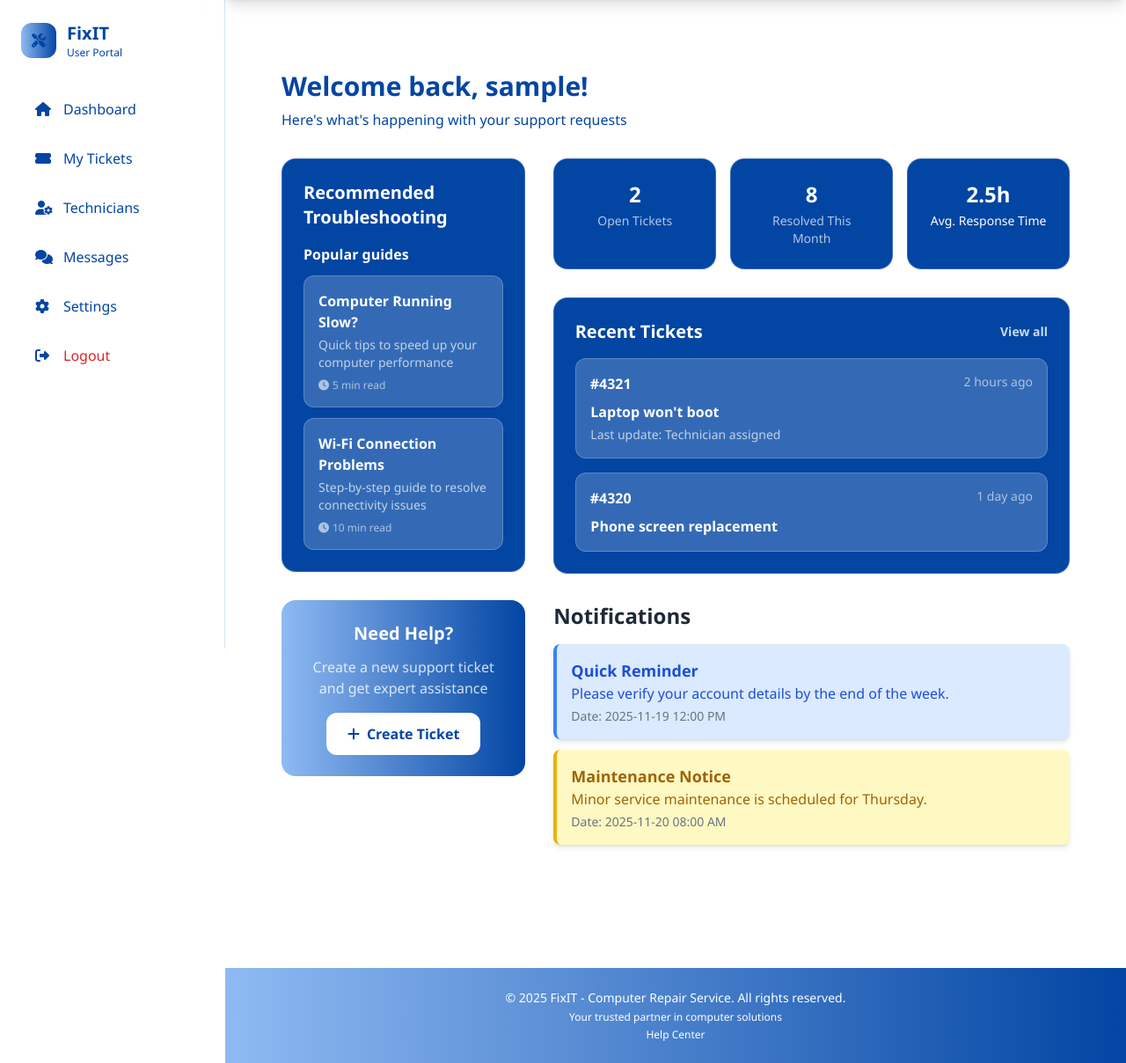
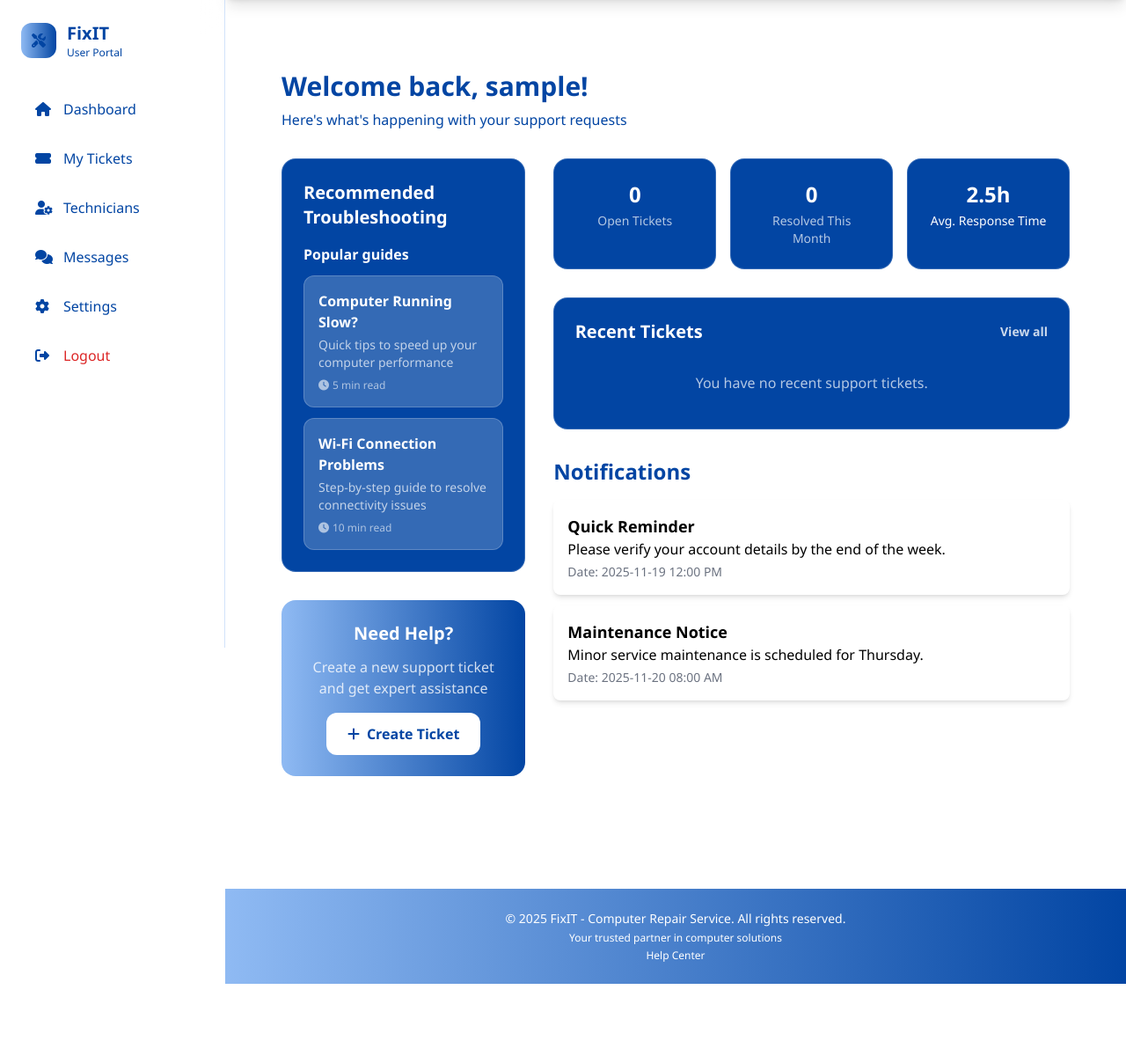
Before and after one commit to Real-mon/CSIT327-G7-FixIT, a Django app: page /accounts/user-dashboard/ in a window 1280 px wide. Shown: the part 64-1272 px from the top of the page at 88% size. After the commit the page ends 1182 px from the top, so only its background shows below. Run offline with Django 5.2, Linux system fonts and the light colour scheme; the visitor is signed in with stand-in values (Sample User, id 1); data comes from the database, SQL or seed files in the repository; some libraries are stand-ins or nearby versions.

Commit message:
Implemented dynamic dashboard for created tickets both user and technician

```diff
--- a/accounts/urls.py
+++ b/accounts/urls.py
@@ -67,4 +67,5 @@
     #DELETE TICKET
 path('ticket/<int:ticket_id>/delete/', views.delete_ticket, name='delete_ticket'),
 
+
 ]
--- a/accounts/views.py
+++ b/accounts/views.py
@@ -2213,24 +2213,25 @@
     return render(request, 'dashboard/technician_dashboard.html', context)
 
 
-
-
-
-
-
-
-
-
-
-
-
-
-
+from django.contrib.auth.decorators import login_required
+from django.shortcuts import render, redirect
+from django.contrib import messages
+from django.utils import timezone
+from .models import UserProfile, CreateTicket  # <-- Ensure CreateTicket is imported
+
+from django.contrib.auth.decorators import login_required
+from django.shortcuts import render, redirect
+from django.contrib import messages
+from django.utils import timezone
+
+
+# Assuming CreateTicket, UserProfile are imported from .models
+# Assuming User is imported if needed, and timezone is imported.
 
 @login_required
 def user_dashboard_view(request):
     """
-    Display user dashboard
+    Display user dashboard and user-specific ticket data.
     """
     user = request.user
 
@@ -2248,10 +2249,59 @@
         messages.info(request, 'Redirecting to technician dashboard.')
         return redirect('technician_dashboard')
 
+    # --- TICKET DATA ---
+
+    # Base Queryset for the user
+    user_tickets_queryset = CreateTicket.objects.filter(user=user)
+
+    # 1. Fetch Recent Tickets (Last 2)
+    recent_tickets = user_tickets_queryset.order_by('-created_at')[:2]
+
+    # 2. Calculate Quick Stats
+
+    # Define the start of the current month
+    now = timezone.now()
+    start_of_month = now.replace(day=1, hour=0, minute=0, second=0, microsecond=0)
+
+    # NEW CONTEXT: Total Tickets Created
+    total_tickets_created = user_tickets_queryset.count()
+
+    # Open Tickets (Assumes statuses like 'New', 'Assigned', 'In Progress' are considered open)
+    open_tickets_count = user_tickets_queryset.filter(
+        status__in=['New', 'Assigned', 'In Progress']
+    ).count()
+
+    # Resolved This Month (Assumes status 'Resolved' and a 'resolved_at' field)
+    resolved_this_month_count = user_tickets_queryset.filter(
+        status='Resolved',
+        # resolved_at__gte=start_of_month # Uncomment if you have a resolved_at field
+    ).count()
+
+    # Avg. Response Time (Placeholder - complex calculation)
+    avg_response_time_display = "2.5h"
+
+    # 3. Static Notification Data (Matching your template's hardcoded values)
+    notifications = [
+        {'type': 'Quick Reminder', 'message': 'Please verify your account details by the end of the week.',
+         'date_time': '2025-11-19 12:00 PM', 'style': 'blue'},
+        {'type': 'Maintenance Notice', 'message': 'Minor service maintenance is scheduled for Thursday.',
+         'date_time': '2025-11-20 08:00 AM', 'style': 'yellow'},
+    ]
+
     context = {
         'user': user,
         'profile': profile,
-        'title': 'User Dashboard - FixIT'
+        'title': 'User Dashboard - FixIT',
+
+        # New Context for Tickets and Stats
+        'recent_tickets': recent_tickets,
+        'open_tickets_count': open_tickets_count,
+        'resolved_this_month_count': resolved_this_month_count,
+        'avg_response_time_display': avg_response_time_display,
+        'notifications': notifications,
+
+        # ADDED VARIABLE
+        'total_tickets_created': total_tickets_created,
     }
     return render(request, 'dashboard/user_dashboard.html', context)
 
@@ -3039,3 +3089,57 @@
 
     messages.success(request, 'Thank you for your feedback!')
     return redirect('my_tickets')
+
+
+# views.py (Technician side)
+from django.shortcuts import get_object_or_404, redirect
+from django.contrib import messages
+from django.db import transaction  # Import transaction for safety
+
+
+def accept_request_view(request, request_id):
+    # Ensure the user is authenticated and has a technician profile
+    if not request.user.is_authenticated or not hasattr(request.user,
+                                                        'profile') or not request.user.profile.is_technician:
+        messages.error(request, "Access denied. You must be an authorized technician.")
+        return redirect('home')
+
+    assistance_request = get_object_or_404(AssistanceRequest, id=request_id)
+
+    # Access the Django User object attached to the Technician profile
+    technician_user = assistance_request.technician.user
+
+    # 1. Security Check: Ensure the logged-in user is the technician named in the request
+    if technician_user != request.user:
+        messages.error(request, "You are not authorized to accept this request.")
+        return redirect('technician_dashboard')
+
+    # 2. Status Check: Ensure the ticket's underlying status is compatible
+    if assistance_request.status == 'pending':
+
+        # Use a database transaction to ensure both updates happen successfully, or neither does.
+        with transaction.atomic():
+
+            # a. Update the AssistanceRequest status
+            assistance_request.status = 'accepted'
+            assistance_request.save()
+
+            # b. Update the main CreateTicket
+            ticket = assistance_request.ticket
+
+            # CRITICAL CHANGE: Assign the Django User object
+            ticket.technician = technician_user
+            ticket.status = 'assigned'
+            ticket.save()
+
+            # c. OPTIONAL: Reject any other pending requests for this same ticket
+            AssistanceRequest.objects.filter(
+                ticket=ticket,
+                status='pending'
+            ).exclude(id=request_id).update(status='rejected')
+
+        messages.success(request, f"Ticket #{ticket.id} has been successfully assigned to you.")
+    else:
+        messages.error(request, "This request has already been handled or is invalid.")
+
+    return redirect('technician_dashboard')
--- a/templates/dashboard/technician_dashboard.html
+++ b/templates/dashboard/technician_dashboard.html
@@ -33,14 +33,14 @@
             <div class="max-w-6xl mx-auto mb-8 grid grid-cols-1 md:grid-cols-2 lg:grid-cols-4 gap-6">
                 <!-- Active Tickets -->
                 <div class="bg-white rounded-2xl shadow-lg border border-[#8fbaf3]/20 p-6">
-                    <div class="text-3xl font-bold text-[#0245a3] mb-2">10</div>
+                    <div class="text-3xl font-bold text-[#0245a3] mb-2">{{ total_tickets }}</div>
                     <div class="text-lg font-medium text-[#0245a3]">Active Tickets</div>
                     <div class="text-sm text-[#0245a3]/70 mt-1">Tickets requiring attention</div>
                 </div>
 
                 <!-- Resolved Tickets -->
                 <div class="bg-white rounded-2xl shadow-lg border border-[#8fbaf3]/20 p-6">
-                    <div class="text-3xl font-bold text-[#0245a3] mb-2">47</div>
+                    <div class="text-3xl font-bold text-[#0245a3] mb-2">{{ resolved_tickets }}</div>
                     <div class="text-lg font-medium text-[#0245a3]">Resolved Tickets</div>
                     <div class="text-sm text-[#0245a3]/70 mt-1">Number of tickets successfully closed</div>
                 </div>
--- a/templates/dashboard/user_dashboard.html
+++ b/templates/dashboard/user_dashboard.html
@@ -9,9 +9,7 @@
     <div class="flex">
 
 
-        <!-- Main Content -->
         <div class="flex-1 p-8">
-            <!-- Welcome Header -->
             <div class="mb-8">
                 <h1 class="text-3xl font-bold text-[#0245a3] mb-2">Welcome back, {{ user.username }}!</h1>
                 <p class="text-[#0245a3]">Here's what's happening with your support requests</p>
@@ -22,16 +20,13 @@
 
 
 
-                <!-- Left Column - Troubleshooting & Create Ticket -->
                 <div class="space-y-8">
-                    <!-- Recommended Troubleshooting -->
                     <div class="bg-[#0245a3] backdrop-blur-lg rounded-2xl border border-white/20 p-6">
                         <h2 class="text-xl font-bold text-white mb-4">Recommended Troubleshooting</h2>
                         <div class="space-y-4">
                             <div class="space-y-3">
                                 <h3 class="font-semibold text-white">Popular guides</h3>
 
-                                <!-- Guide 1 -->
                                 <div class="bg-white/20 rounded-xl p-4 border border-white/20">
                                     <h4 class="font-semibold text-white mb-1">Computer Running Slow?</h4>
                                     <p class="text-white/70 text-sm mb-2">Quick tips to speed up your computer performance</p>
@@ -41,7 +36,6 @@
                                     </div>
                                 </div>
 
-                                <!-- Guide 2 -->
                                 <div class="bg-white/20 rounded-xl p-4 border border-white/20">
                                     <h4 class="font-semibold text-white mb-1">Wi-Fi Connection Problems</h4>
                                     <p class="text-white/70 text-sm mb-2">Step-by-step guide to resolve connectivity issues</p>
@@ -54,7 +48,6 @@
                         </div>
                     </div>
 
-                    <!-- Create Ticket -->
                     <div class="bg-gradient-to-r from-[#8fbaf3] to-[#0245a3] rounded-2xl p-6 text-white text-center">
                         <h3 class="text-xl font-bold mb-3">Need Help?</h3>
                         <p class="text-white/80 mb-4">Create a new support ticket and get expert assistance</p>
@@ -66,71 +59,72 @@
                     </div>
                 </div>
 
-                <!-- Right Column - Stats & Recent Tickets -->
                 <div class="lg:col-span-2 space-y-8">
-                    <!-- Quick Stats -->
                     <div class="grid grid-cols-3 gap-4">
                         <div class="bg-[#0245a3] backdrop-blur-lg rounded-2xl border border-white/20 p-6 text-center">
-                            <div class="text-2xl font-bold text-white mb-1">2</div>
+                            <div class="text-2xl font-bold text-white mb-1">{{ total_tickets_created }}</div>
                             <div class="text-white/70 text-sm">Open Tickets</div>
                         </div>
                         <div class="bg-[#0245a3] backdrop-blur-lg rounded-2xl border border-white/20 p-6 text-center">
-                            <div class="text-2xl font-bold text-white mb-1">8</div>
+                            <div class="text-2xl font-bold text-white mb-1">{{ resolved_this_month_count }}</div>
                             <div class="text-white/70 text-sm">Resolved This Month</div>
                         </div>
                         <div class="bg-[#0245a3] backdrop-blur-lg rounded-2xl border border-white/20 p-6 text-center">
-                            <div class="text-2xl font-bold text-white mb-1">2.5h</div>
+                            <div class="text-2xl font-bold text-white mb-1">{{ avg_response_time_display }}</div>
                             <div class="text-white text-sm">Avg. Response Time</div>
                         </div>
                     </div>
 
-                    <!-- Recent Tickets -->
                     <div class="bg-[#0245a3] backdrop-blur-lg rounded-2xl border border-white/20 p-6">
                         <div class="flex justify-between items-center mb-4">
                             <h2 class="text-xl font-bold text-white">Recent Tickets</h2>
                             <a href="{% url 'my_tickets' %}" class="text-white/80 hover:text-white text-sm font-semibold">View all</a>
                         </div>
                         <div class="space-y-4">
-                            <!-- Ticket 1 -->
+                            {% for ticket in recent_tickets %}
                             <div class="bg-white/20 rounded-xl p-4 border border-white/20">
                                 <div class="flex justify-between items-start mb-2">
-                                    <div class="font-semibold text-white">#4321</div>
-                                    <div class="text-white/60 text-sm">2 hours ago</div>
+                                    <div class="font-semibold text-white">#{{ ticket.id }}</div>
+                                    <div class="text-white/60 text-sm">{{ ticket.created_at|timesince }} ago</div>
                                 </div>
-                                <h4 class="font-semibold text-white mb-1">Laptop won't boot</h4>
-                                <p class="text-white/70 text-sm">Last update: Technician assigned</p>
+                                <h4 class="font-semibold text-white mb-1">{{ ticket.title }}</h4>
+                                <p class="text-white/70 text-sm">Last update: {{ ticket.last_update|default:"No update available" }}</p>
                             </div>
-
-                            <!-- Ticket 2 -->
-                            <div class="bg-white/20 rounded-xl p-4 border border-white/20">
-                                <div class="flex justify-between items-start mb-2">
-                                    <div class="font-semibold text-white">#4320</div>
-                                    <div class="text-white/60 text-sm">1 day ago</div>
-                                </div>
-                                <h4 class="font-semibold text-white">Phone screen replacement</h4>
+                            {% empty %}
+                            <div class="p-4 text-white/70 text-center">
+                                You have no recent support tickets.
                             </div>
+                            {% endfor %}
                         </div>
                     </div>
 
 
-            <!-- Notification -->
-            <div class="mb-6">
-    <h2 class="text-2xl font-bold text-gray-800 mb-4">Notifications</h2>
+           <div class="mb-6">
+                <h2 class="text-2xl font-bold text-[#0245a3] mb-4">Notifications</h2>
 
-    <div class="bg-blue-100 border-l-4 border-blue-500 text-blue-700 p-4 mb-3 rounded-lg shadow-md" role="alert">
-        <p class="font-bold text-lg">Quick Reminder</p>
-        <p class="text-base">Please verify your account details by the end of the week.</p>
-        <p class="text-sm text-gray-500 mt-1">Date: 2025-11-19 12:00 PM</p>
-    </div>
+                {% for notification in notifications %}
+                    {% comment %}
+                        Set the Tailwind classes based on the notification style in one block.
+                        We define a variable called notification_classes.
+                    {% endcomment %}
 
-    <div class="bg-yellow-100 border-l-4 border-yellow-500 text-yellow-700 p-4 mb-3 rounded-lg shadow-md" role="alert">
-        <p class="font-bold text-lg">Maintenance Notice</p>
-        <p class="text-base">Minor service maintenance is scheduled for Thursday.</p>
-        <p class="text-sm text-gray-500 mt-1">Date: 2025-11-20 08:00 AM</p>
-    </div>
-</div>
+                    {% if notification.style == 'blue' %}
+                        {% with notification_classes="bg-blue-100 border-l-4 border-blue-500 text-blue-700" %}
+                        {% endwith %}
+                    {% elif notification.style == 'yellow' %}
+                        {% with notification_classes="bg-yellow-100 border-l-4 border-yellow-500 text-yellow-700" %}
+                        {% endwith %}
+                    {% else %}
+                        {% with notification_classes="bg-gray-100 border-l-4 border-gray-500 text-gray-700" %}
+                        {% endwith %}
+                    {% endif %}
 
-                </div>
+                    <div class="{{ notification_classes }} p-4 mb-3 rounded-lg shadow-md" role="alert">
+                        <p class="font-bold text-lg">{{ notification.type }}</p>
+                        <p class="text-base">{{ notification.message }}</p>
+                        <p class="text-sm text-gray-500 mt-1">Date: {{ notification.date_time }}</p>
+                    </div>
+                {% endfor %}
             </div>
         </div>
     </div>
```
Also changed, not shown: templates/accounts/my_tickets.html (+12 -16 lines).
